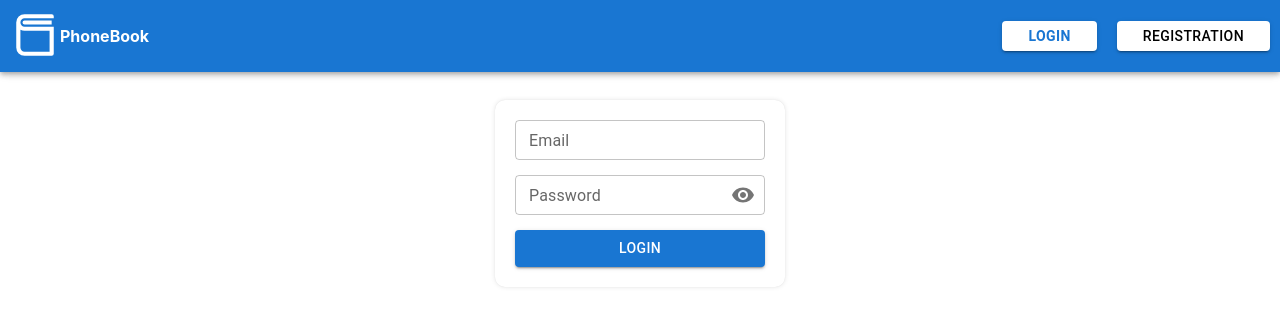
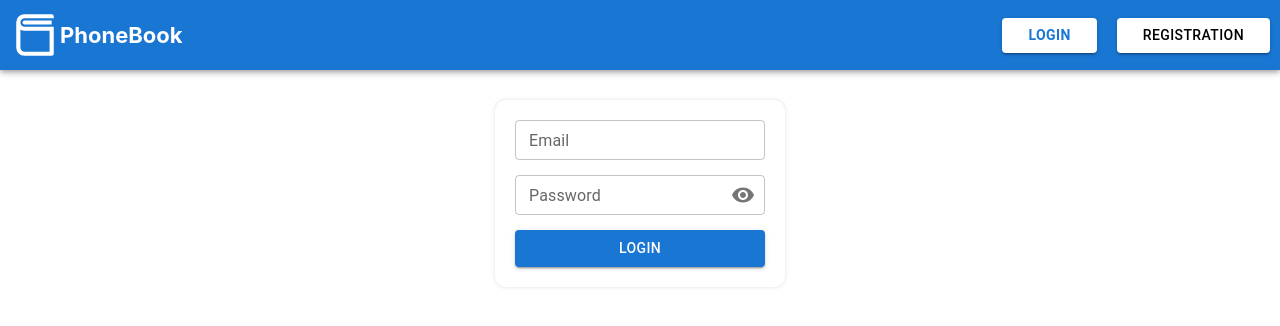
Before and after one commit to RadkoIvanUa/goit-react-hw-08-phonebook, a React (Create React App) app: page /goit-react-hw-08-phonebook/login in a window 1280 px wide. Shown: the top 326 px of the page. Built offline with nearby package versions, Linux system fonts and the light colour scheme.

Commit message:
added some style and not found page

```diff
--- a/src/components/App.jsx
+++ b/src/components/App.jsx
@@ -10,6 +10,7 @@ import { refresh } from 'redux/operations';
 import RestrictedRoute from './RestrictedRoute';
 import PrivateRout from './PrivateRout';
 import { ThreeDots } from 'react-loader-spinner';
+import NotFound from 'pages/NotFounPage/NotFound';
 
 export function App() {
   const isRefreshing = useSelector(selectIsRefreshing);
@@ -63,6 +64,7 @@ export function App() {
             <PrivateRout component={<ContactsPage />} redirectTo="/login" />
           }
         />
+        <Route path="*" element={<NotFound />} />
       </Route>
     </Routes>
   );
--- a/src/components/AuthNav/AuthNav.jsx
+++ b/src/components/AuthNav/AuthNav.jsx
@@ -1,7 +1,5 @@
 import { Button, Menu, MenuItem } from '@mui/material';
 import { AuthNavContainer, StyledLink } from './StyldedAuthNav';
-
-// import { Menu, MenuButton, MenuList, MenuItem } from '@chakra-ui/react';
 import { MdMenu } from 'react-icons/md';
 import React, { useEffect, useState } from 'react';
 
@@ -29,7 +27,7 @@ export default function AuthNav() {
     };
   }, [screenWidth]);
 
-  return screenWidth.width < 470 ? (
+  return screenWidth.width <= 480 ? (
     <AuthNavContainer>
       <Button
         id="basic-button"
@@ -63,12 +61,12 @@ export default function AuthNav() {
       <Button
         children={<StyledLink to="/login">Login</StyledLink>}
         variant="contained"
-        style={{ backgroundColor: 'white', color: 'black', height: 30 }}
+        style={{ backgroundColor: 'white', color: 'black', height: 35 }}
       />
       <Button
         children={<StyledLink to="/registration">Registration</StyledLink>}
         variant="contained"
-        style={{ backgroundColor: 'white', color: 'black', height: 30 }}
+        style={{ backgroundColor: 'white', color: 'black', height: 35 }}
       />
     </AuthNavContainer>
   );
--- a/src/components/Navigation/Navigation.jsx
+++ b/src/components/Navigation/Navigation.jsx
@@ -5,16 +5,17 @@ import { useSelector } from 'react-redux';
 import { selectIsLoggedIn } from 'redux/selectors';
 import { StyledAppBar } from './StyledNavigation';
 import { RiBook3Line } from 'react-icons/ri';
+import { StyledLink } from 'components/UserMenu/StyledUserMenu';
 
 export default function Navigation() {
   const isLoggedIn = useSelector(selectIsLoggedIn);
 
   return (
     <AppBar position="fixed" style={StyledAppBar}>
-      <div style={{ display: 'flex' }}>
-        <RiBook3Line size={50} />
-        <p style={{ fontWeight: 700 }}>PhoneBook</p>
-      </div>
+      <StyledLink to="/" style={{ display: 'flex', alignItems: 'center' }}>
+        <RiBook3Line size={50} color="white" />
+        <p>PhoneBook</p>
+      </StyledLink>
       {isLoggedIn ? <UserMenu /> : <AuthNav />}
     </AppBar>
   );
--- a/src/components/UserMenu/StyledUserMenu.jsx
+++ b/src/components/UserMenu/StyledUserMenu.jsx
@@ -15,10 +15,11 @@ export const StyledUserMenuContainer = styled.div`
 `;
 
 export const StyledLink = styled(NavLink)`
-  color: black;
+  color: white;
   text-decoration: none;
-  &.active {
-    color: white;
-    font-weight: 700;
+  font-weight: 700;
+  font-size: 22px;
+  p {
+    margin: 0;
   }
 `;
--- a/src/components/UserMenu/UserMenu.jsx
+++ b/src/components/UserMenu/UserMenu.jsx
@@ -4,8 +4,24 @@ import { logOut } from 'redux/operations';
 import { selectUser } from 'redux/selectors';
 import { RiLogoutBoxRLine } from 'react-icons/ri';
 import { StyledUserMenuContainer } from './StyledUserMenu';
+import { useEffect, useState } from 'react';
 
 export default function UserMenu() {
+  const [screenWidth, setScreenWidth] = useState({ width: window.innerWidth });
+
+  const detectedSize = () => {
+    setScreenWidth({
+      width: window.innerWidth,
+    });
+  };
+
+  useEffect(() => {
+    window.addEventListener('resize', detectedSize);
+    return () => {
+      window.removeEventListener('resize', detectedSize);
+    };
+  }, [screenWidth]);
+
   const { name } = useSelector(selectUser);
 
   const dispatch = useDispatch();
@@ -15,16 +31,17 @@ export default function UserMenu() {
 
   return (
     <StyledUserMenuContainer>
-      {/* <StyledLink to="/contacts">PhoneBook</StyledLink> */}
       <div>
-        <p style={{ fontWeight: 700 }}>Welcome {name.toUpperCase()}!</p>
+        {screenWidth.width > 390 && (
+          <p style={{ fontWeight: 700 }}>Welcome {name.toUpperCase()}!</p>
+        )}
+
         <IconButton
           variant="contained"
           style={{
             backgroundColor: 'white',
             color: 'black',
           }}
-          size="small"
           onClick={handleLogOut}
         >
           <RiLogoutBoxRLine />
--- /dev/null
+++ b/src/pages/NotFounPage/NotFound.jsx
@@ -0,0 +1,12 @@
+import { Container } from 'components/StyledContainer';
+import notFound from '../../image/NotFoundPageBackground.png';
+
+export default function NotFound() {
+  return (
+    <div style={{ backgroundColor: '#FFDE59', height: '100vh' }}>
+      <Container style={{ margin: '50px auto' }}>
+        <img src={notFound} alt="not found" width={'100%'} />
+      </Container>
+    </div>
+  );
+}
```
Also changed, not shown: src/image/NotFoundPageBackground.png (added), src/pages/NotFounPage/StyledNotFound.jsx (added).
